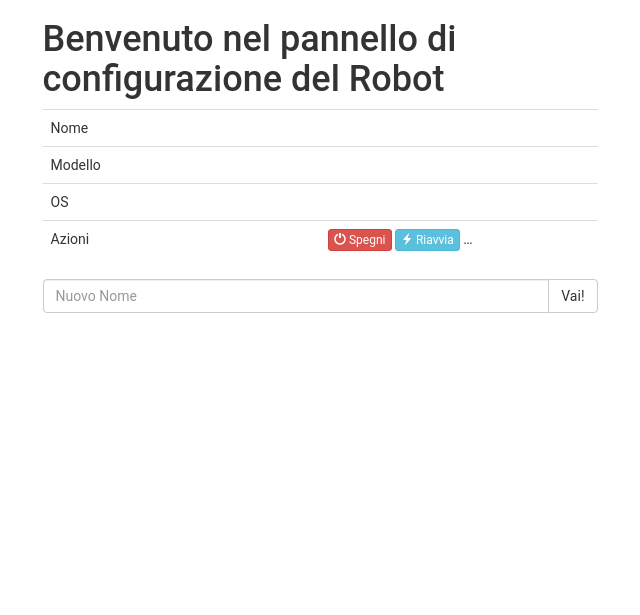
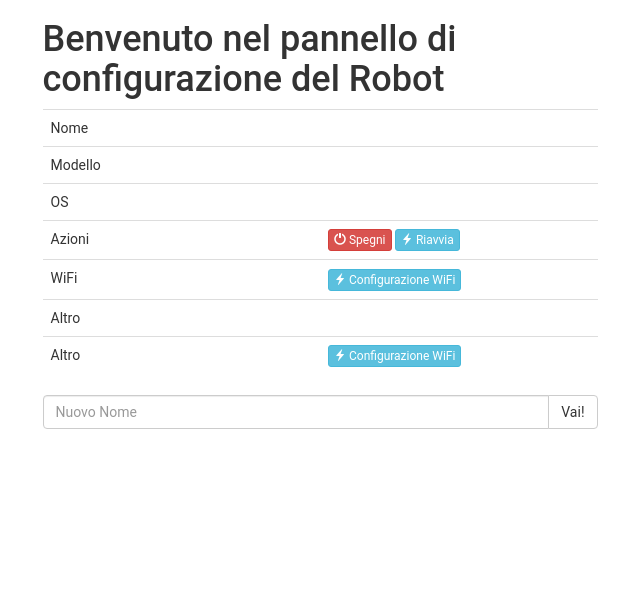
Before and after one commit to HotBlackRobotics/hbrain-ci, a Flask app: template app/templates/main/cover.html in a window 1280 px wide. Shown: the part 52-667 px from the top of the page, without its empty margins (320-960 px from the left). Run offline with Flask 2, Linux system fonts and the light colour scheme; the template is opened without the code that fills it, so the values that code supplies are empty; parts of the project's set-up code (start-up, migrations or seed data) failed here and were passed over; some libraries are stand-ins or nearby versions.

Commit message:
up cover

```diff
--- a/app/templates/main/cover.html
+++ b/app/templates/main/cover.html
@@ -65,16 +65,33 @@
                   <span class="glyphicon glyphicon-flash" aria-hidden="true"></span>
                   Riavvia
                 </button>
+              </td>
+           </tr>
+
+           <tr>
+             <td>WiFi</td>
+             <td>
                  <a href="/wifi/schemes" class="btn btn-xs btn-info" aria-label="Left Align">
                    <span class="glyphicon glyphicon-flash" aria-hidden="true"></span>
                    Configurazione WiFi
                  </a>
-                <a href="/" onclick="javascript:event.target.port=9001" class="btn btn-xs btn-info" aria-label="Left Align" onclick="robot_cmd('reboot')">
+               </td>
+            </tr>
+            <tr>
+              <td>Altro</td>
+              <td>
+                <tr>
+                  <td>Altro</td>
+                  <td>
+                      <a href="/wifi/schemes" class="btn btn-xs btn-info" aria-label="Left Align">
                         <span class="glyphicon glyphicon-flash" aria-hidden="true"></span>
-                  Impostazioni Avanzate
+                        Configurazione WiFi
                       </a>
                     </td>
                  </tr>
+               </td>
+             </tr>
+
         </tbody>
       </table>
 
```
Lines whose indentation alone changed are shown as unchanged.
